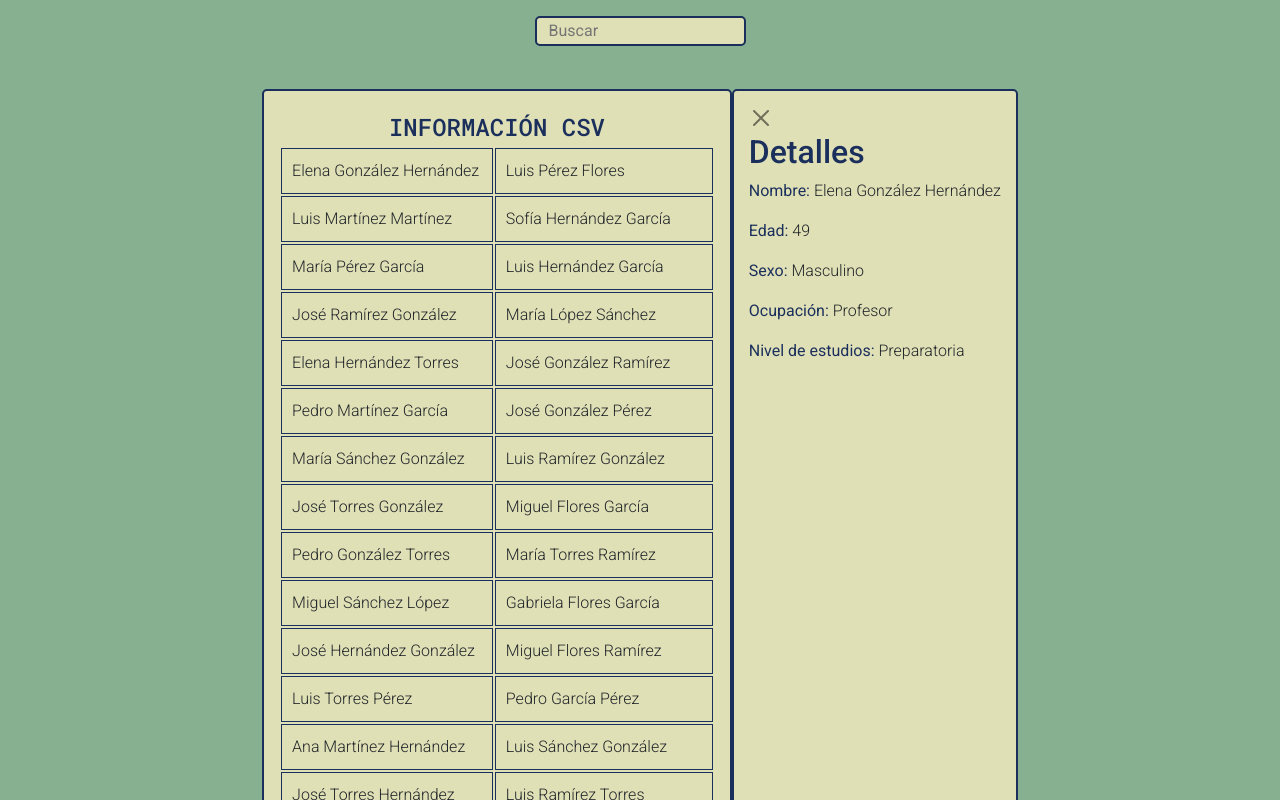
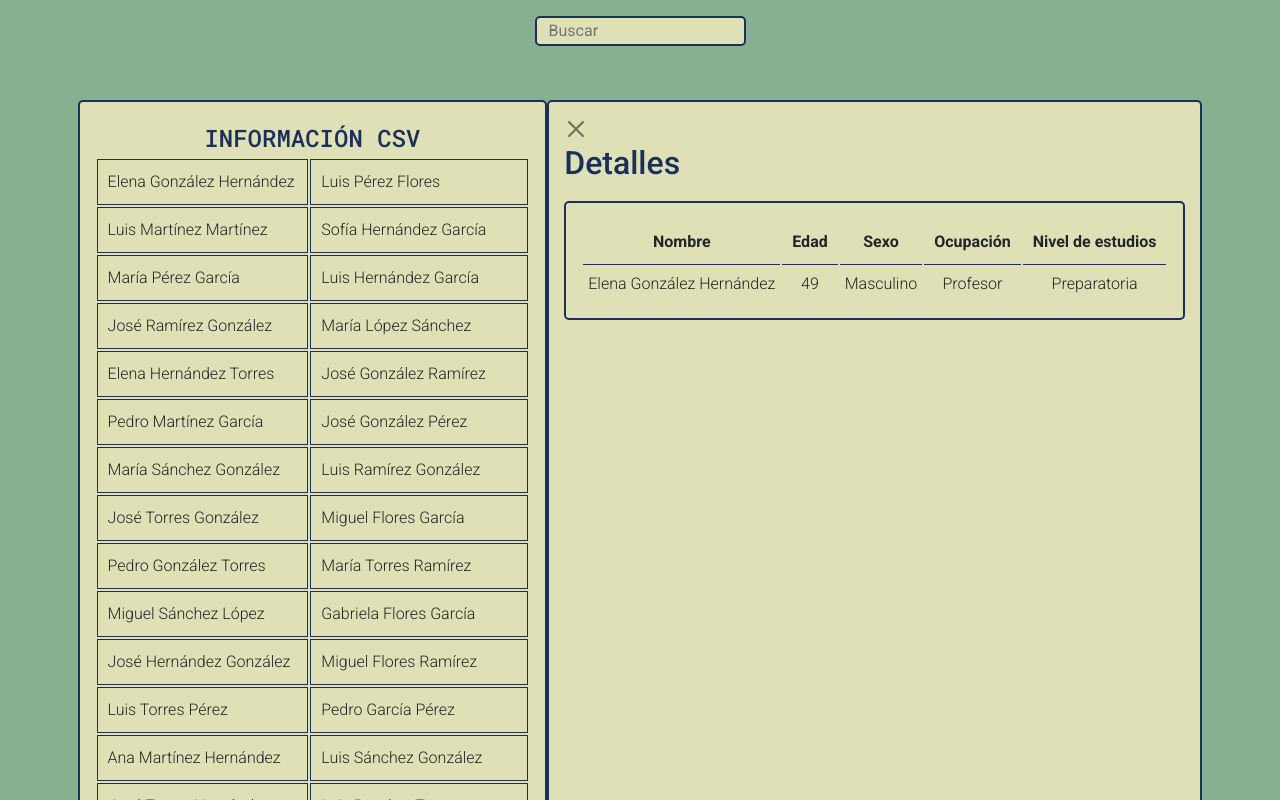
Before and after one commit to MoniLopez/ejercicioCSV, a plain HTML site: page index.html in a window 1280 px wide. Both pictures are taken after a click on the element "Elena González Hernández". Shown: the top 800 px of the page. Drawn offline with nearby package versions, Linux system fonts and the light colour scheme.

Commit message:
Primer commit

```diff
--- a/index.html
+++ b/index.html
@@ -18,7 +18,7 @@
         <div class="row">
             <div class="contenido-flex">
 
-                <table class="prueba">
+                <table class="tablaPrincipal">
                     <thead>
                       <tr>
                         <th colspan="2">INFORMACIÓN CSV</th>
@@ -33,11 +33,25 @@
                 <div id="detalles" class="hidden">
                     <button type="button" class="btn-close" aria-label="Close"></button>
                     <h2>Detalles</h2>
-                    <p><strong>Nombre:</strong> <span id="detalleNombre"></span></p>
-                    <p><strong>Edad:</strong> <span id="detalleEdad"></span></p>
-                    <p><strong>Sexo:</strong> <span id="detalleSexo"></span></p>
-                    <p><strong>Ocupación:</strong> <span id="detalleOcupacion"></span></p>
-                    <p><strong>Nivel de estudios:</strong> <span id="detalleEstudios"></span></p>
+                    <table class="datos">
+                        <tbody>
+                            <tr>
+                                <th>Nombre</th>
+                                <th>Edad</th>
+                                <th>Sexo</th>
+                                <th>Ocupación</th>
+                                <th>Nivel de estudios</th>
+                            </tr>
+                            <tr>
+                                <td id="detalleNombre"></td>
+                                <td id="detalleEdad"></td>
+                                <td id="detalleSexo"></td>
+                                <td id="detalleOcupacion"></td>
+                                <td id="detalleEstudios"></td>
+                            </tr>
+
+                        </tbody>
+                    </table>
                 </div>
             </div>
         </div>
--- a/styles.css
+++ b/styles.css
@@ -13,7 +13,7 @@
 
 }
 
-th{
+.tablaPrincipal th{
     color: #1b2f5c;
     font-size: 1.5em;
     font-family: "Roboto Mono", monospace;
@@ -60,8 +60,23 @@
     justify-content: center;
 }
 
-td{
+.tablaPrincipal td{
     padding: 10px;
     border: 1px solid #1b2f5c;
     cursor: pointer;
 }
+
+.datos{
+    border: 2px solid #1b2f5c;
+    text-align: center;
+
+}
+
+.datos th{
+    padding: 10px;
+    border-bottom: 1px solid #1b2f5c;
+}
+
+.datos td{
+    padding: 5px;
+}
```
Also changed, not shown: package.json (deleted, +0 -15 lines), tsconfig.json (deleted, +0 -12 lines), 1 other file.
